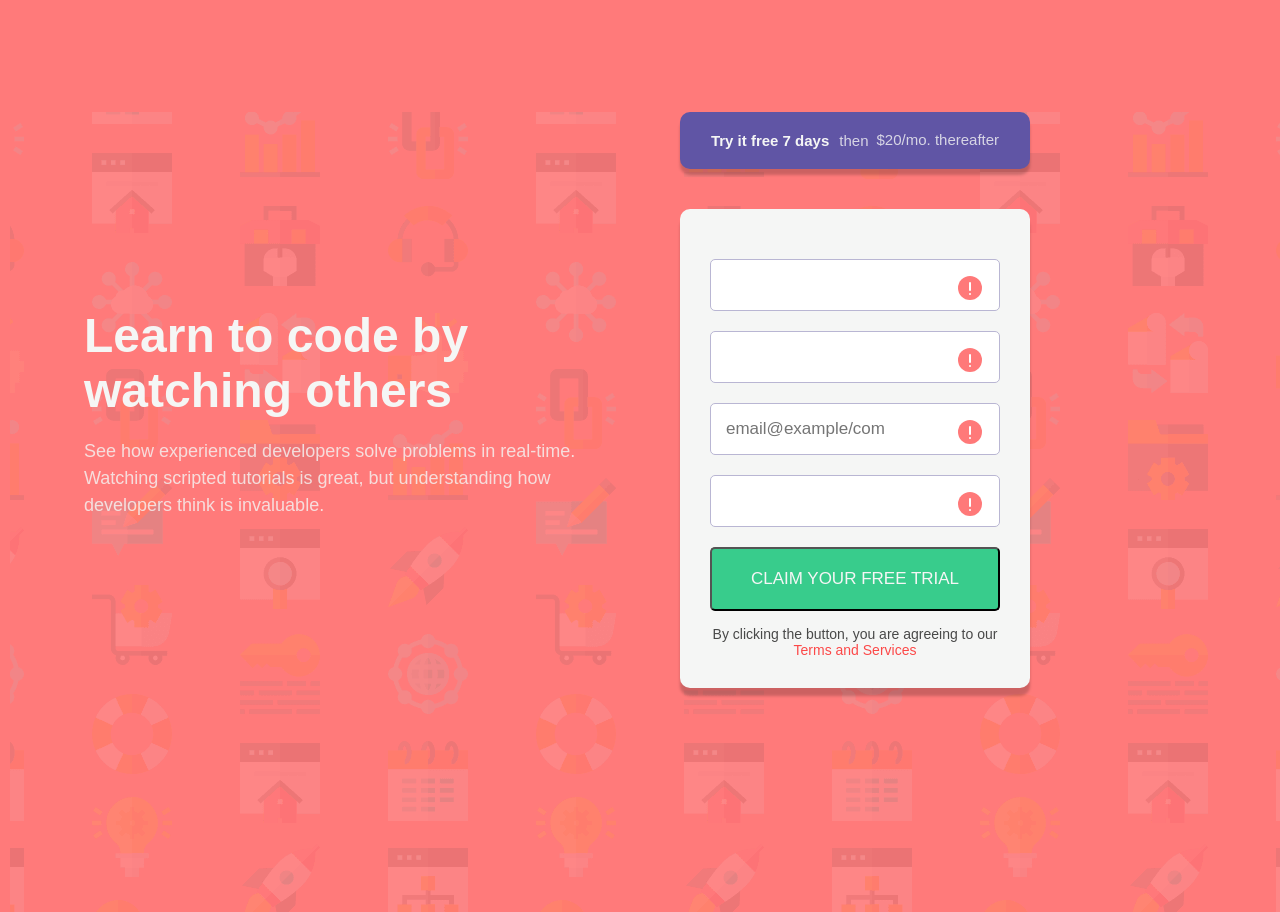
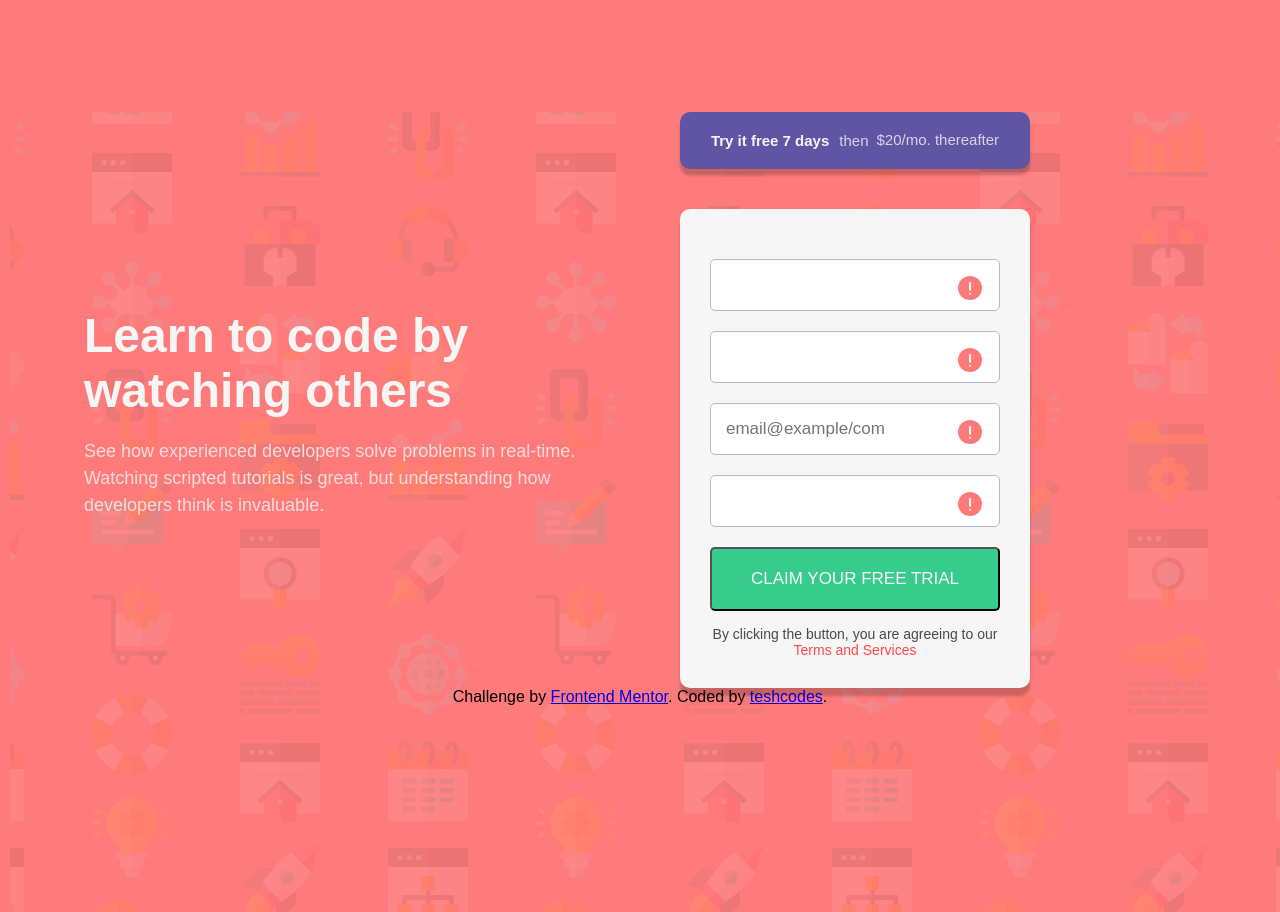
Before and after one commit to teshcodes/sign-up-form, a plain HTML site: page index.html in a window 1280 px wide. Drawn offline with Linux system fonts and the light colour scheme.

Commit message:
Update index.html
Added an attribution to the Html

```diff
--- a/index.html
+++ b/index.html
@@ -69,6 +69,11 @@
 
   </div>
 
+  <div class="attribution">
+    Challenge by <a href="https://www.frontendmentor.io?ref=challenge">Frontend Mentor</a>.
+    Coded by <a href="https://github.com/teshcodes/contact-form">teshcodes</a>.
+  </div>
+
   <script src="index.js"></script>
 
 </body>
```
